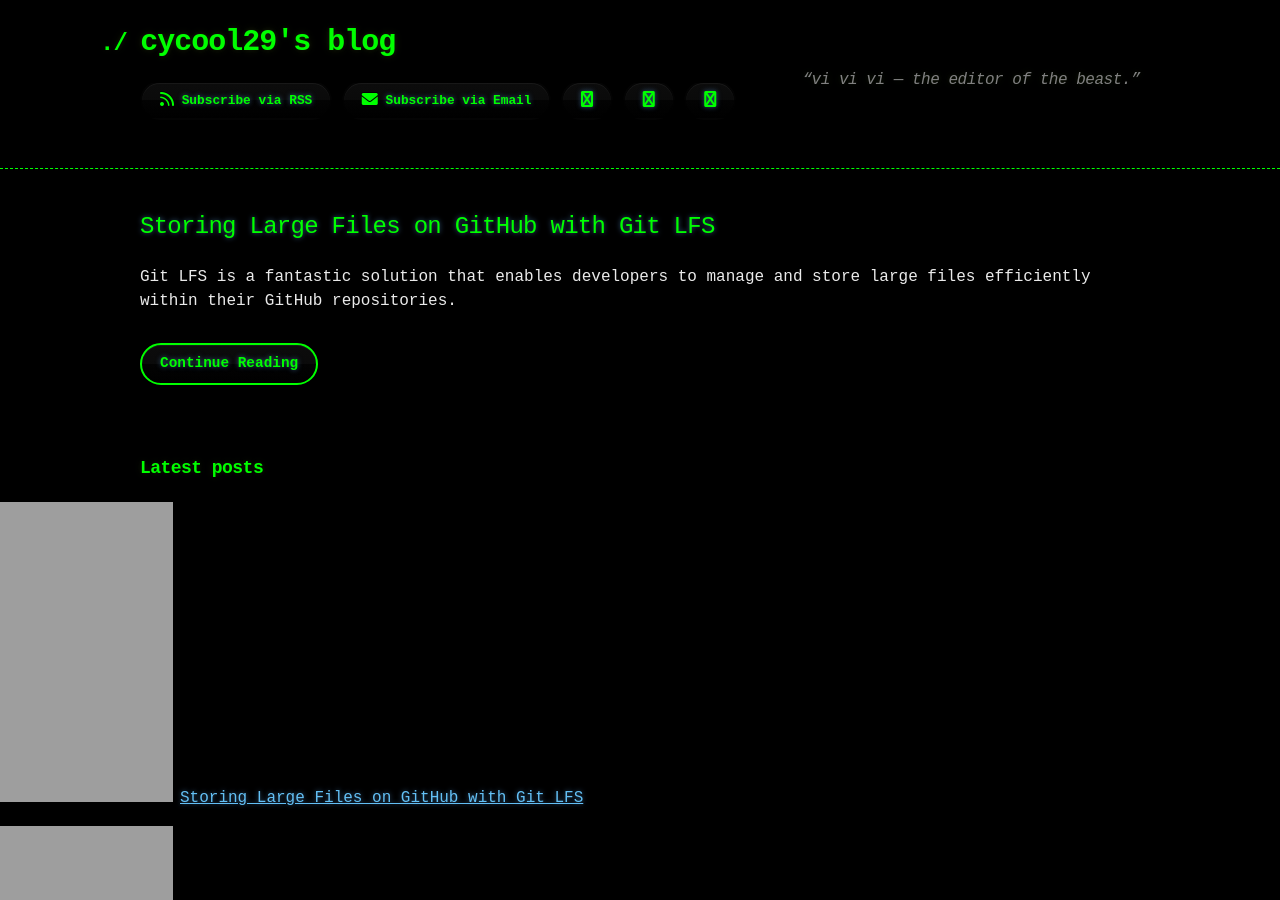
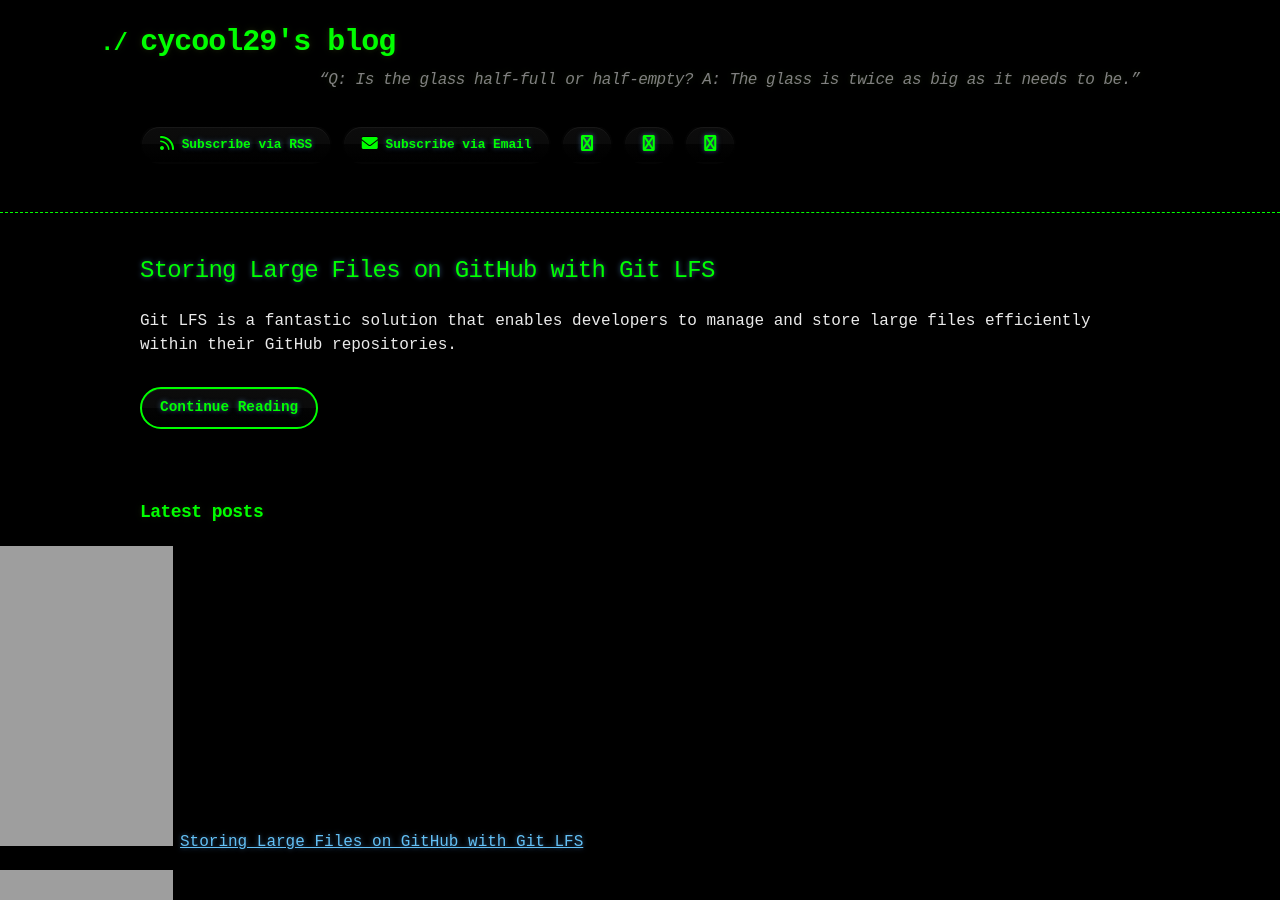
Before and after one commit to cycool29/cycool29.github.io, a Jekyll site: the page built from index.md, in a window 1280 px wide and 900 px high. Built offline with Jekyll 4.4.1, drawn with Linux system fonts in a browser that asks for light colours; a style sheet for code colours, icons or effects is not loaded.

Commit message:
Update quotes

```diff
--- a/_config.yml
+++ b/_config.yml
@@ -1,5 +1,5 @@
 title: cycool29's blog
-description: "“vi vi vi — the editor of the beast.” "
+description: "“Q: Is the glass half-full or half-empty? A: The glass is twice as big as it needs to be.” "
 bio: A high school student. Intermediate in Python, Git, Bash. Learning JavaScript. He/Him. "
 author: cycool29
 url: https://cycool29.github.io
```
